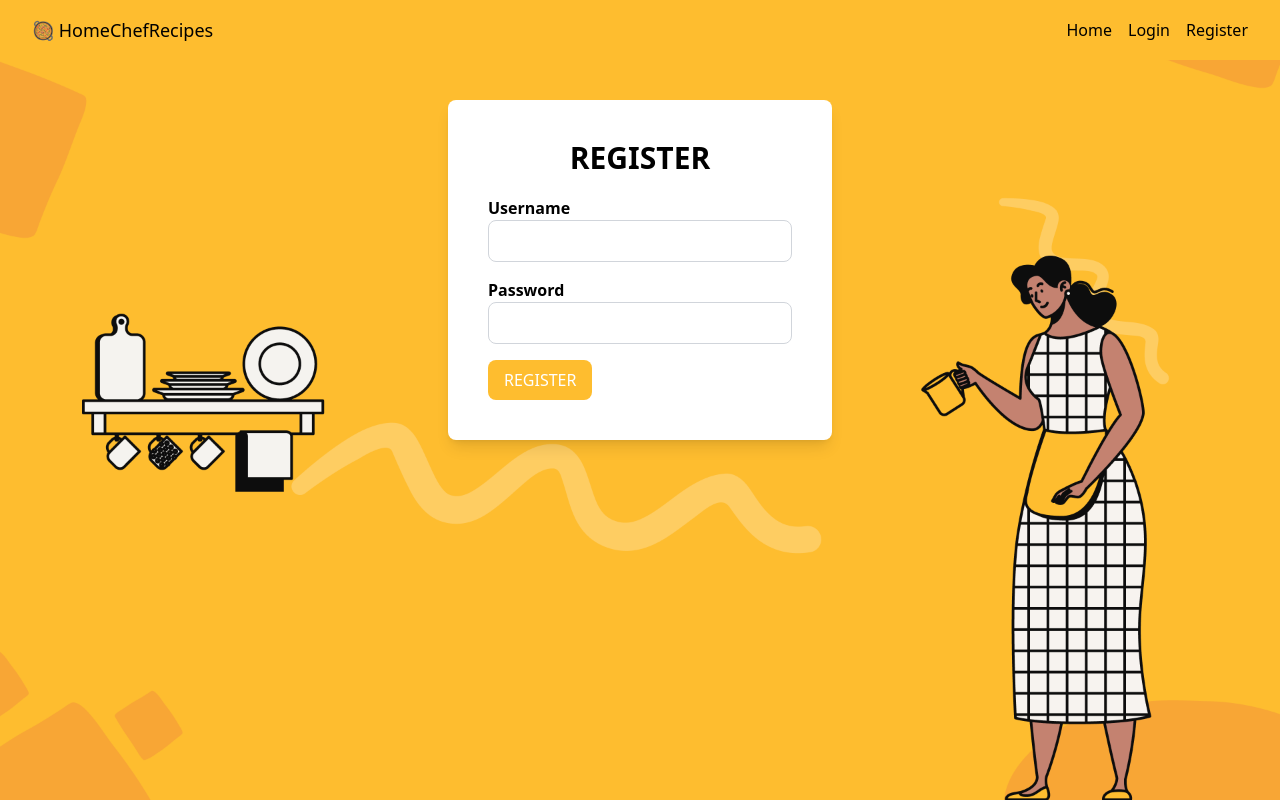
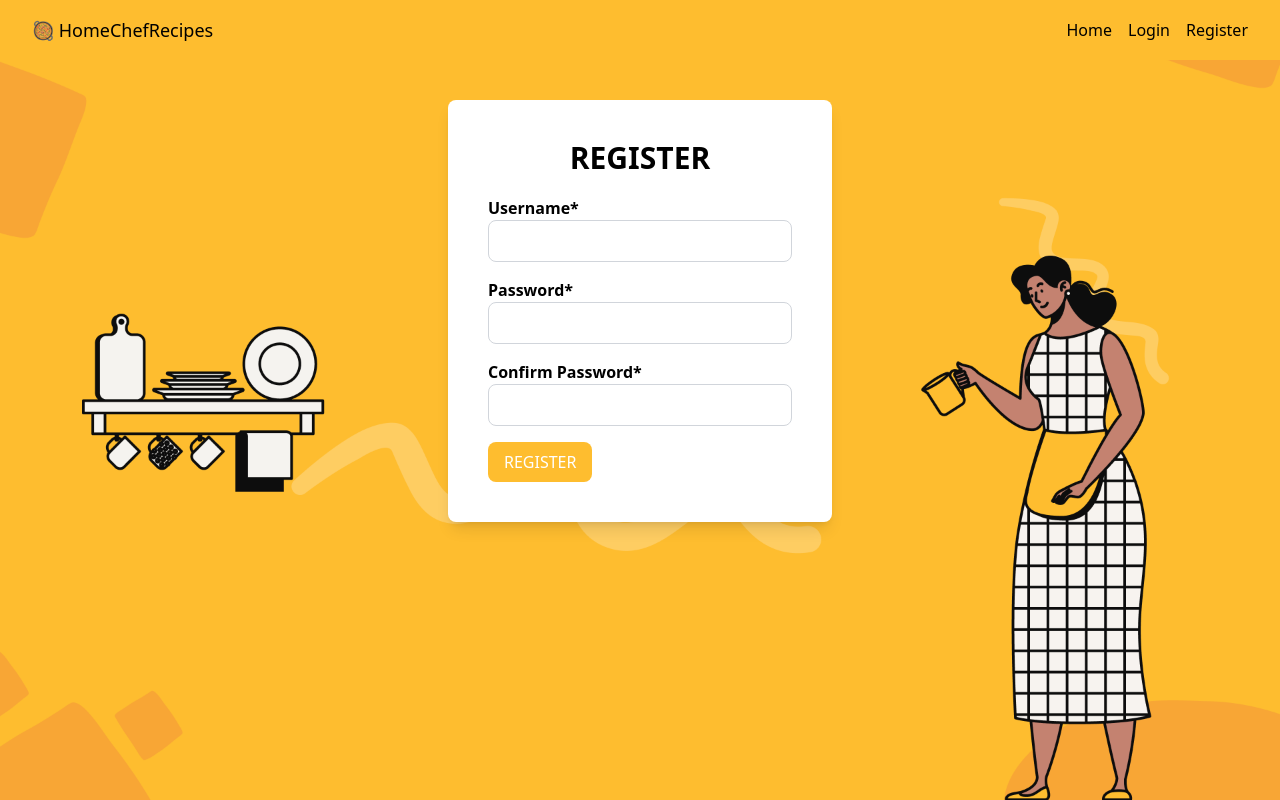
Before and after one commit to richa1617/frontend-home-chef-recipe, a Next.js app: page /register in a window 1280 px wide. Built offline with nearby package versions, Linux system fonts and the light colour scheme.

Commit message:
Added password confirmation in registration page

```diff
--- a/src/pages/index.tsx
+++ b/src/pages/index.tsx
@@ -20,7 +20,7 @@ export default function Home() {
       <main className="w-full">
         <NavigationBar />
         <div className="h-[30vh] md:h-[70vh] w-full bg-cover bg-center bg-no-repeat bg-[url('/hero.png')] ">
-          <div className="text-2xl md:text-6xl font-serif max-w-full border-2 border-solid border-red-500 w-[50vw] relative md:top-[120px] text-center pt-10 ">
+          <div className="text-2xl md:text-6xl font-serif max-w-full w-[50vw] relative md:top-[120px] text-center pt-10 ">
             <div className=" flex flex-row md:flex-col">
               <span className="mr-3">Home</span>
               <span className="mr-3">Chef</span>
--- a/src/pages/register.tsx
+++ b/src/pages/register.tsx
@@ -9,6 +9,7 @@ import axios, { AxiosError } from "axios";
 const formData = z.object({
   username: z.string().min(5),
   password: z.string().min(10),
+  passwordConfirmation: z.string(),
 });
 
 type DataFromForm = z.infer<typeof formData>;
@@ -16,6 +17,10 @@ type DataFromForm = z.infer<typeof formData>;
 export default function Register() {
   const router = useRouter();
   const [userNameError, setUsernameError] = useState<null | string>(null);
+  const [isRegistered, setIsRegistered] = useState<boolean>(false);
+  const [passwordConfirmationError, setPasswordConfirmationError] = useState<
+    null | string
+  >(null);
 
   const {
     register,
@@ -26,14 +31,25 @@ export default function Register() {
   });
 
   async function handleFormSubmit(data: DataFromForm) {
-    console.log(data);
     try {
+      if (data.password !== data.passwordConfirmation) {
+        setPasswordConfirmationError("Passwords do not match");
+        return;
+      }
       const response = await axios.post("http://localhost:3000/register", {
         username: data.username,
         password: data.password,
       });
 
-      router.push("/login");
+      // If the update is successful, show a success message
+      if (response.status === 201) {
+        setIsRegistered(true);
+
+        // Redirect to the home page after a brief delay (e.g., 2 seconds)
+        setTimeout(() => {
+          router.push("/login");
+        }, 2000);
+      }
     } catch (error) {
       if (error instanceof AxiosError) {
         if (error.response) {
@@ -44,25 +60,36 @@ export default function Register() {
             setUsernameError(
               "Username is already taken. Please choose another username."
             );
+          } else {
+            setUsernameError(
+              "An error occurred during registration. Please try again."
+            );
           }
         }
       } else {
-        console.log("Something went wrong");
+        setUsernameError(
+          "An error occurred during registration. Please try again."
+        );
       }
     }
   }
+
   return (
     <div className="bg-[url('/bg-login.png')] bg-center bg-cover h-screen">
       <NavigationBar />
 
       <form
         onSubmit={handleSubmit(handleFormSubmit)}
-        className="login_form p-10 mx-auto mt-10 bg-white rounded-lg shadow-lg w-80 md:w-96"
+        className={`${
+          isRegistered
+            ? "p-10 mx-auto mt-10 bg-white rounded-lg shadow-lg w-80 md:w-96 backdrop-blur-md"
+            : "p-10 mx-auto mt-10 bg-white rounded-lg shadow-lg w-80 md:w-96"
+        }`}
       >
         <h1 className="text-3xl font-semibold mb-5 text-center">REGISTER</h1>
 
         <label htmlFor="username" className="text-base font-semibold">
-          Username
+          Username*
         </label>
         <br />
         <input
@@ -74,9 +101,9 @@ export default function Register() {
         {errors.username && <p>{errors.username.message}</p>}
 
         <label htmlFor="password" className="text-base font-semibold">
-          Password
+          Password*
         </label>
-        <br />
+
         <input
           type="password"
           id="password"
@@ -84,6 +111,29 @@ export default function Register() {
           className="w-full border border-gray-300 rounded-lg py-2 px-3 mb-4"
         />
         {errors.password && <p>{errors.password.message}</p>}
+
+        <label
+          htmlFor="passwordConfirmation"
+          className="text-base font-semibold"
+        >
+          Confirm Password*
+        </label>
+        <br />
+        <input
+          type="password"
+          id="passwordConfirmation"
+          {...register("passwordConfirmation", {
+            required: "Please confirm your password",
+          })}
+          className="w-full border border-gray-300 rounded-lg py-2 px-3 mb-4"
+        />
+        {errors.passwordConfirmation && (
+          <p>{errors.passwordConfirmation.message}</p>
+        )}
+        {passwordConfirmationError && (
+          <p className="text-red-500">{passwordConfirmationError}</p>
+        )}
+
         <button
           type="submit"
           className="login_form_btn bg-[#febd2f] text-white rounded-lg py-2 px-4 font-medium hover:bg-[#febd2f] hover:outline-none transition duration-300 ease-in-out"
@@ -91,6 +141,20 @@ export default function Register() {
           REGISTER
         </button>
         {userNameError && <p className="mt-4 text-red-500">{userNameError}</p>}
+        <div
+          className={`${
+            isRegistered
+              ? "fixed inset-0 flex items-center justify-center z-50"
+              : "hidden"
+          }`}
+        >
+          <div className="bg-black opacity-40 fixed inset-0 z-40"></div>
+          <div className="bg-white p-10 rounded-lg shadow-lg relative z-50">
+            <p className="text-red-500 font-semibold">
+              Registered successfully. Login to continue
+            </p>
+          </div>
+        </div>
       </form>
     </div>
   );
```
